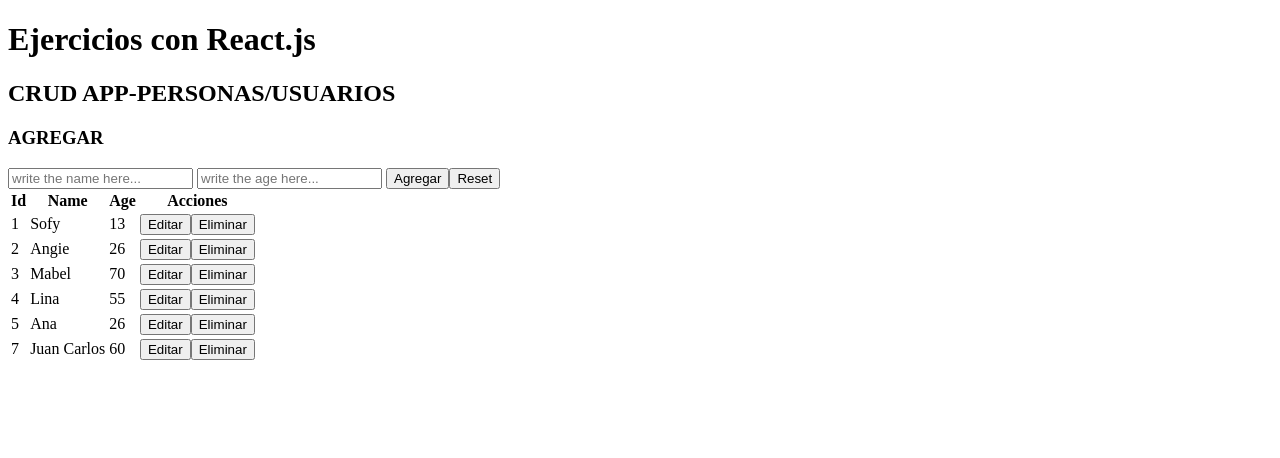
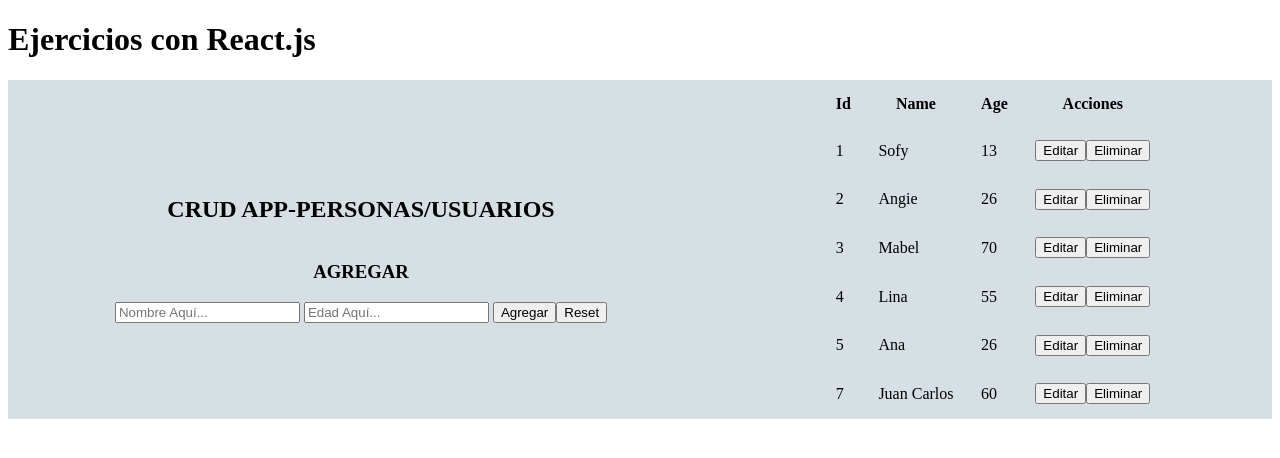
Before and after one commit to annyguzmanh96/training, a React (Create React App) app: page / in a window 1280 px wide. Shown: the top 458 px of the page. Built offline with nearby package versions, Linux system fonts and the light colour scheme.

Commit message:
Crud-App con algo de css

```diff
--- a/src/components/CrudApp.jsx
+++ b/src/components/CrudApp.jsx
@@ -8,6 +8,7 @@ Posee 2 estados internos: data (base de datos) y dataToEdit(iniciando en null)
 import { useState } from "react";
 import { CrudForm } from "./CrudForm";
 import { CrudTable } from "./CrudTable";
+import styles from './CrudApp.module.css'
 
 const initialUsers=[
     {id:1,
@@ -73,7 +74,8 @@ export function CrudApp(){
 
 
     return(
-        <div>
+        <div className={styles.containerAll}>
+            <div className={styles.crudForm}>
                 <h2>CRUD APP-PERSONAS/USUARIOS</h2>
                 <CrudForm
                     createData={createData}
@@ -81,12 +83,15 @@ export function CrudApp(){
                     dataToEdit={dataToEdit}
                     setDataToEdit={setDataToEdit}
                 />
+            </div>
+            <div>
                 <CrudTable
                     dataUsers={data}
                     setDataToEdit={setDataToEdit}
                     deleteData={deleteData}
                 />
             </div>
+        </div>
 
 
     )
--- /dev/null
+++ b/src/components/CrudApp.module.css
@@ -0,0 +1,15 @@
+.containerAll{
+    display: flex;
+    flex-direction:row;
+    justify-content: space-around;
+    align-items: center;
+    background-color: rgb(214, 223, 228);
+}
+
+.crudForm{
+    display: flex;
+    flex-direction: column;
+    justify-content: space-around;
+    align-items: center;
+
+}
--- a/src/components/CrudForm.jsx
+++ b/src/components/CrudForm.jsx
@@ -1,4 +1,5 @@
 import { useEffect, useState } from "react";
+import styles from './CrudForm.module.css';
 
 const initialFormUsers={ //Definiendo el estado inicial del form users (id en null, name y age como ''), esto porque inicalmente no debe tener info pero se debe tener la estructura del form para luego utilizarla
     id: null,
@@ -50,12 +51,12 @@ export function CrudForm({createData,updateData,dataToEdit,setDataToEdit}){ //de
 
 
     return(
-        <div>
+        <div className={styles.containerAll}>
             <h3>{dataToEdit? '¡EDITANDO INFORMACIÓN!':'AGREGAR'}</h3>  {/*Un h3 renderizado condicinal, si existe dataToEdit se renderiza "Editando, si no, "Agregar" */}
                 <form onSubmit={handleSubmit}> {/*form donde el submit depende de la función handleSubmit */}
-                    <input type='text' name='name' placeholder='write the name here...' value={formUsers.name}
+                    <input type='text' name='name' placeholder='Nombre Aquí...' value={formUsers.name}
                      onChange={handleChange}  /> {/*Input para el name*/}
-                    <input type='number' name='age' placeholder='write the age here...' value={formUsers.age}
+                    <input type='number' name='age' placeholder='Edad Aquí...' value={formUsers.age}
                      onChange={handleChange}/> {/*Input para la age*/}
                     <button type='submit' value='enviar'>Agregar</button>{/*Botón Agregar*/}
                     <button type='reset' value='limpiar' onClick={handleReset}>Reset</button>{/*Boton Reset*/}
--- /dev/null
+++ b/src/components/CrudForm.module.css
@@ -0,0 +1,7 @@
+.containerAll{
+    display: flex;
+    flex-direction: column;
+    align-items: center;
+    justify-content: space-around;
+
+}
--- a/src/components/CrudTable.jsx
+++ b/src/components/CrudTable.jsx
@@ -4,6 +4,7 @@ objeto del arreglo y se envía como argumento la key (que toda lista debe tener
 que se necesita manipular o poseer para cada columna de la tabla acorde al esquema del Crud Planteado
 */
 import { CrudTableRow } from "./CrudTableRow";
+import styles from "./CrudTable.module.css";
 
 export function CrudTable({dataUsers,setDataToEdit,deleteData}){
 
--- /dev/null
+++ b/src/components/CrudTable.module.css
@@ -0,0 +1,7 @@
+th{
+    padding: 0.8em;
+}
+
+td{
+    padding: 0.8em;
+}
```
Lines whose indentation alone changed are shown as unchanged.
